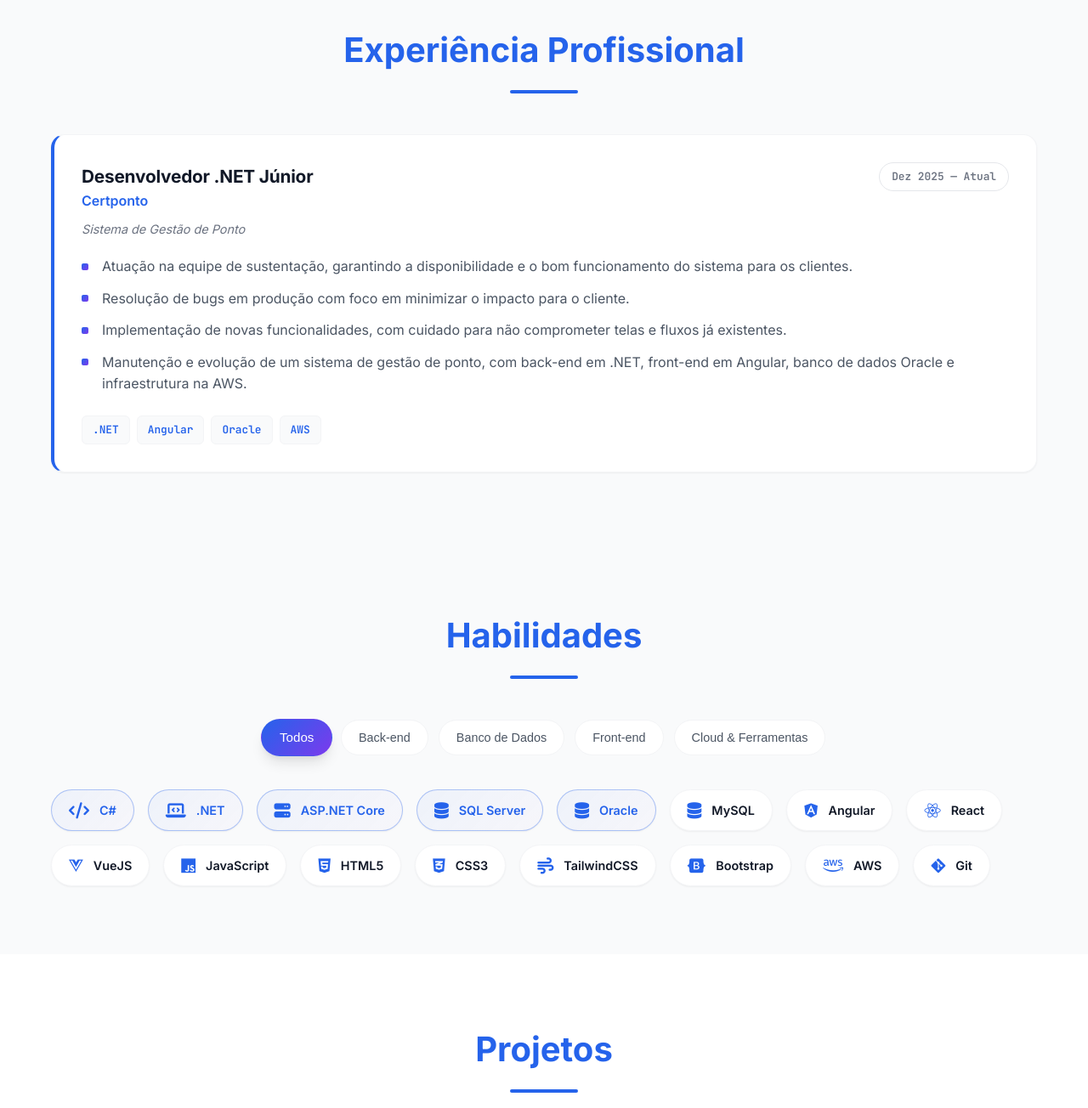
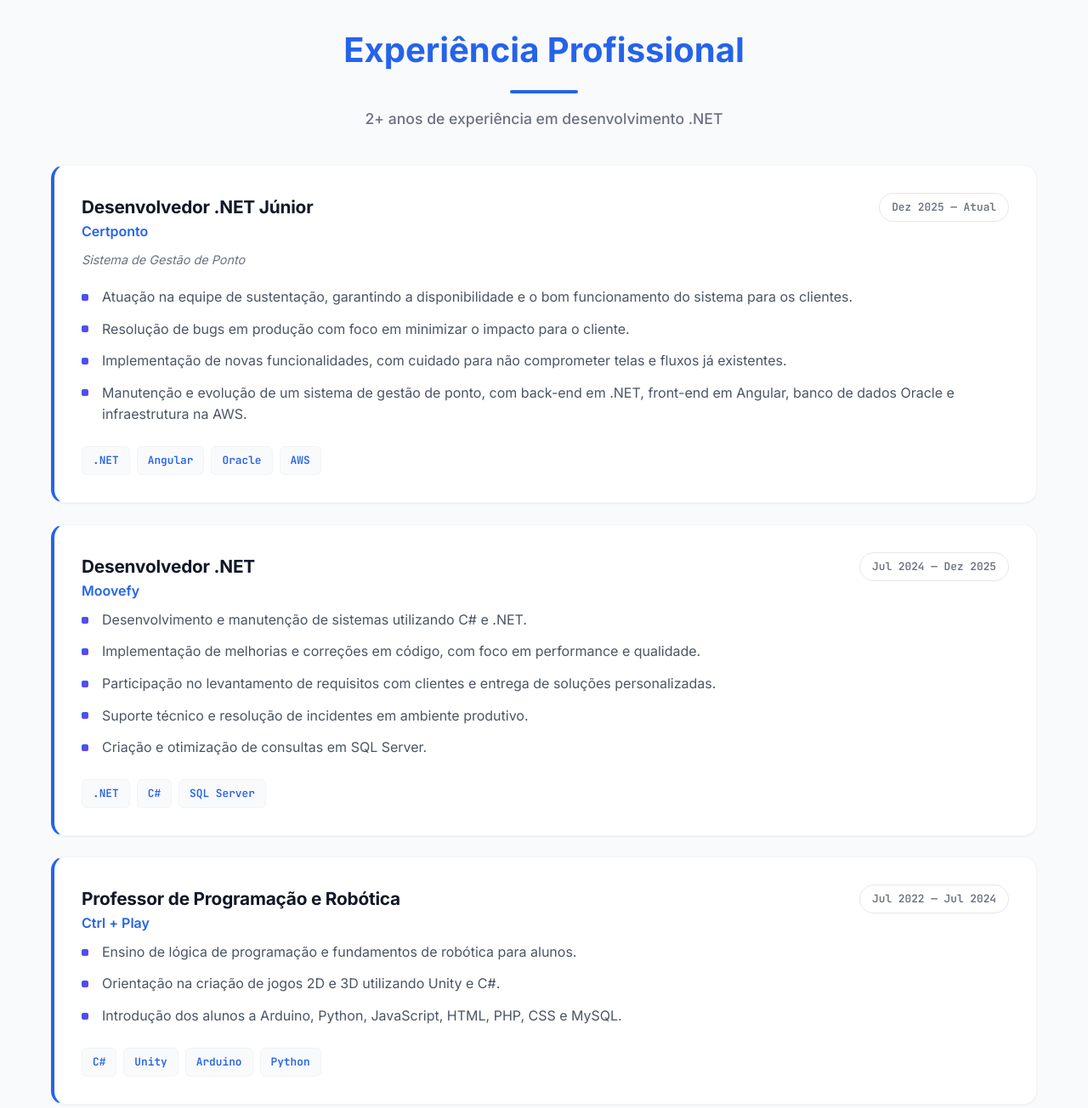
Before and after one commit to Euclides-Marques/Portifolio, a plain HTML site: page index.html in a window 1280 px wide. Shown: the part 1580-2884 px from the top of the page at 85% size. Drawn offline with nearby package versions, Linux system fonts and the light colour scheme; no server answers.

Commit message:
feat: Adiciona experiência na Moovefy e Ctrl+Play, reinstala anos de experiência real
O currículo do usuário revelou experiência profissional não presente
no site: Moovefy (Jul 2024 - Dez 2025, dev C#/.NET real com clientes e
suporte em produção) e Ctrl+Play (Jul 2022 - Jul 2024, professor de
programação e robótica). Adiciona as duas à seção de Experiência em
ordem cronológica reversa, junto com Certponto.

Também reinstala um indicador de "anos de experiência", agora honesto
e defensável (calculado a partir de Jul/2024, início do primeiro
trabalho de desenvolvimento de software real, não do técnico de 2019
como no cálculo antigo removido). E adiciona Entity Framework às
Habilidades, evidenciado no currículo do usuário.

```diff
--- a/index.html
+++ b/index.html
@@ -184,6 +184,7 @@
         <section id="experiencia" class="section bg-light">
             <div class="container">
                 <h2 class="section-title" data-translate="experience.title">Experiência Profissional</h2>
+                <p class="section-lede" id="experience-years-lede">2+ anos de experiência em desenvolvimento .NET</p>
                 <div class="experience-list">
                     <article class="experience-card">
                         <div class="experience-header">
@@ -205,6 +206,49 @@
                             <li>Angular</li>
                             <li>Oracle</li>
                             <li>AWS</li>
+                        </ul>
+                    </article>
+
+                    <article class="experience-card">
+                        <div class="experience-header">
+                            <div class="experience-heading">
+                                <h3 data-translate="experience.items.moovefy.role">Desenvolvedor .NET</h3>
+                                <p class="experience-company" data-translate="experience.items.moovefy.company">Moovefy</p>
+                            </div>
+                            <span class="experience-period" data-translate="experience.items.moovefy.period">Jul 2024 — Dez 2025</span>
+                        </div>
+                        <ul class="experience-bullets" data-translate-list="experience.items.moovefy.bullets">
+                            <li>Desenvolvimento e manutenção de sistemas utilizando C# e .NET.</li>
+                            <li>Implementação de melhorias e correções em código, com foco em performance e qualidade.</li>
+                            <li>Participação no levantamento de requisitos com clientes e entrega de soluções personalizadas.</li>
+                            <li>Suporte técnico e resolução de incidentes em ambiente produtivo.</li>
+                            <li>Criação e otimização de consultas em SQL Server.</li>
+                        </ul>
+                        <ul class="experience-tech">
+                            <li>.NET</li>
+                            <li>C#</li>
+                            <li>SQL Server</li>
+                        </ul>
+                    </article>
+
+                    <article class="experience-card">
+                        <div class="experience-header">
+                            <div class="experience-heading">
+                                <h3 data-translate="experience.items.ctrlplay.role">Professor de Programação e Robótica</h3>
+                                <p class="experience-company" data-translate="experience.items.ctrlplay.company">Ctrl + Play</p>
+                            </div>
+                            <span class="experience-period" data-translate="experience.items.ctrlplay.period">Jul 2022 — Jul 2024</span>
+                        </div>
+                        <ul class="experience-bullets" data-translate-list="experience.items.ctrlplay.bullets">
+                            <li>Ensino de lógica de programação e fundamentos de robótica para alunos.</li>
+                            <li>Orientação na criação de jogos 2D e 3D utilizando Unity e C#.</li>
+                            <li>Introdução dos alunos a Arduino, Python, JavaScript, HTML, PHP, CSS e MySQL.</li>
+                        </ul>
+                        <ul class="experience-tech">
+                            <li>C#</li>
+                            <li>Unity</li>
+                            <li>Arduino</li>
+                            <li>Python</li>
                         </ul>
                     </article>
                 </div>
@@ -241,6 +285,13 @@
                         <div class="skill-card skill-card--primary">
                             <i class="fas fa-server" aria-hidden="true"></i>
                             <span class="skill-name">ASP.NET Core</span>
+                        </div>
+                    </a>
+                    <a href="https://learn.microsoft.com/pt-br/ef/" target="_blank" rel="noopener noreferrer"
+                        class="skill-link" data-category="backend">
+                        <div class="skill-card skill-card--primary">
+                            <i class="fas fa-layer-group" aria-hidden="true"></i>
+                            <span class="skill-name">Entity Framework</span>
                         </div>
                     </a>
                     <a href="https://learn.microsoft.com/pt-br/sql/sql-server/" target="_blank"
--- a/locales/pt-BR.json
+++ b/locales/pt-BR.json
@@ -33,7 +33,7 @@
   },
   "experience": {
     "title": "Experiência Profissional",
-    "current": "Atual",
+    "yearsLede": "{years}+ anos de experiência em desenvolvimento .NET",
     "items": {
       "certponto": {
         "role": "Desenvolvedor .NET Júnior",
@@ -45,6 +45,28 @@
           "Resolução de bugs em produção com foco em minimizar o impacto para o cliente.",
           "Implementação de novas funcionalidades, com cuidado para não comprometer telas e fluxos já existentes.",
           "Manutenção e evolução de um sistema de gestão de ponto, com back-end em .NET, front-end em Angular, banco de dados Oracle e infraestrutura na AWS."
+        ]
+      },
+      "moovefy": {
+        "role": "Desenvolvedor .NET",
+        "company": "Moovefy",
+        "period": "Jul 2024 — Dez 2025",
+        "bullets": [
+          "Desenvolvimento e manutenção de sistemas utilizando C# e .NET.",
+          "Implementação de melhorias e correções em código, com foco em performance e qualidade.",
+          "Participação no levantamento de requisitos com clientes e entrega de soluções personalizadas.",
+          "Suporte técnico e resolução de incidentes em ambiente produtivo.",
+          "Criação e otimização de consultas em SQL Server."
+        ]
+      },
+      "ctrlplay": {
+        "role": "Professor de Programação e Robótica",
+        "company": "Ctrl + Play",
+        "period": "Jul 2022 — Jul 2024",
+        "bullets": [
+          "Ensino de lógica de programação e fundamentos de robótica para alunos.",
+          "Orientação na criação de jogos 2D e 3D utilizando Unity e C#.",
+          "Introdução dos alunos a Arduino, Python, JavaScript, HTML, PHP, CSS e MySQL."
         ]
       }
     }
--- a/script/main.js
+++ b/script/main.js
@@ -6,7 +6,36 @@ document.addEventListener('DOMContentLoaded', () => {
     initScrollRevealAnimation();
     initSkillsFilter();
     initFooterCopyright();
+    initExperienceYears();
 });
+
+function initExperienceYears() {
+    const yearsLede = document.getElementById('experience-years-lede');
+    if (!yearsLede) return;
+
+    const experienceStart = new Date(2024, 6, 1);
+
+    function calcularAnosDesenvolvimento() {
+        const hoje = new Date();
+        let anos = hoje.getFullYear() - experienceStart.getFullYear();
+        const diffMeses = hoje.getMonth() - experienceStart.getMonth();
+        if (diffMeses < 0 || (diffMeses === 0 && hoje.getDate() < experienceStart.getDate())) {
+            anos--;
+        }
+        return Math.max(anos, 0);
+    }
+
+    function updateYearsLede(translations) {
+        const template = translations?.experience?.yearsLede || '{years}+ anos de experiência em desenvolvimento .NET';
+        yearsLede.textContent = template.replace('{years}', calcularAnosDesenvolvimento());
+    }
+
+    document.addEventListener('languageChanged', (event) => {
+        if (event.detail?.translations) {
+            updateYearsLede(event.detail.translations);
+        }
+    });
+}
 
 function initHeroTyping() {
     const typingText = document.getElementById('typing-text');
--- a/style/main.css
+++ b/style/main.css
@@ -1947,6 +1947,15 @@ body.dark-theme {
     margin-bottom: var(--space-6);
 }
 
+.section-lede {
+    text-align: center;
+    color: var(--text-muted);
+    font-size: var(--text-lg);
+    font-weight: 500;
+    margin-top: calc(-1 * var(--space-8));
+    margin-bottom: var(--space-10);
+}
+
 /* Experience */
 
 .experience-list {
```
Also changed, not shown: locales/en-US.json (+23 -1 lines), locales/es-ES.json (+23 -1 lines).
